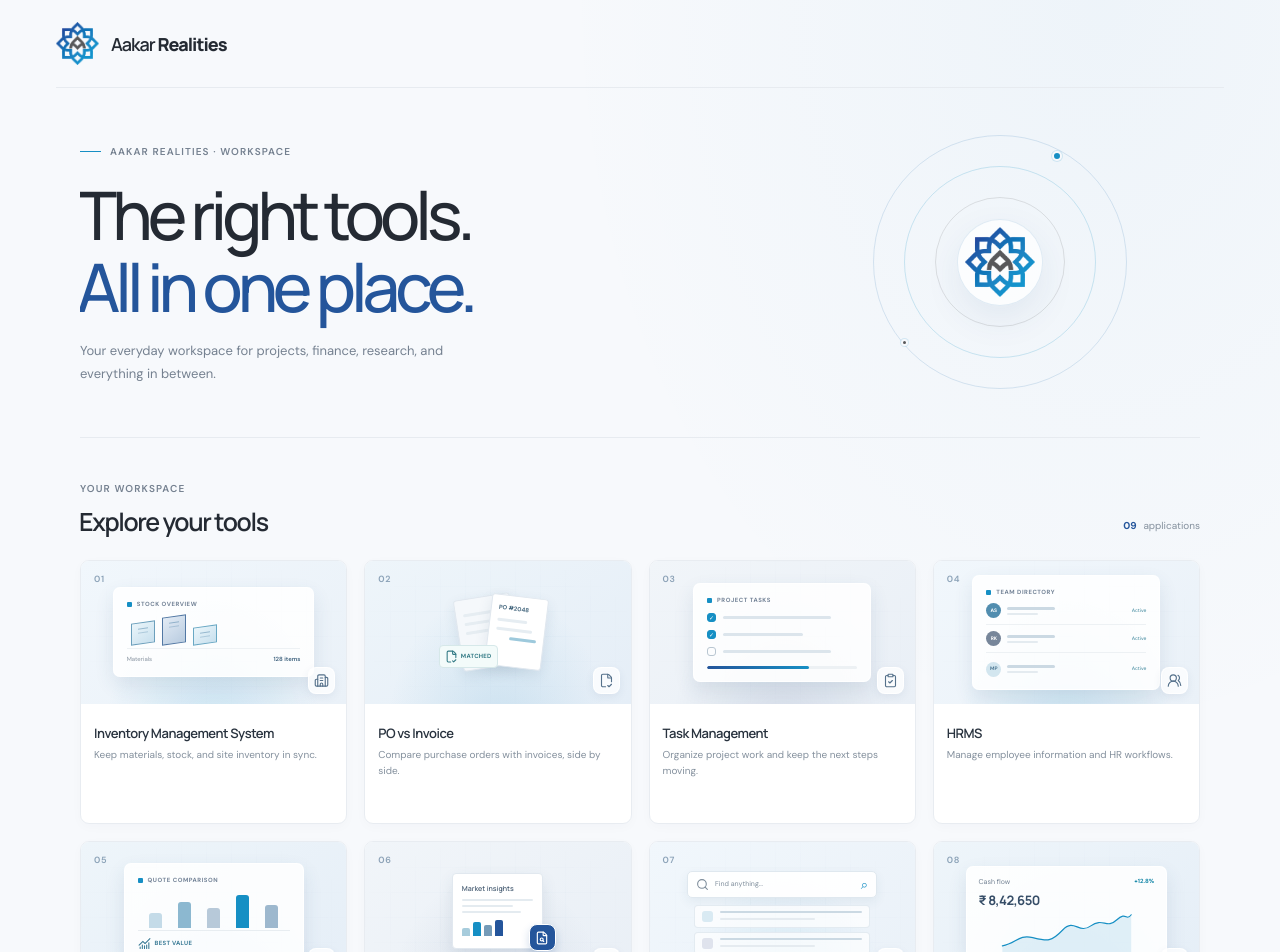
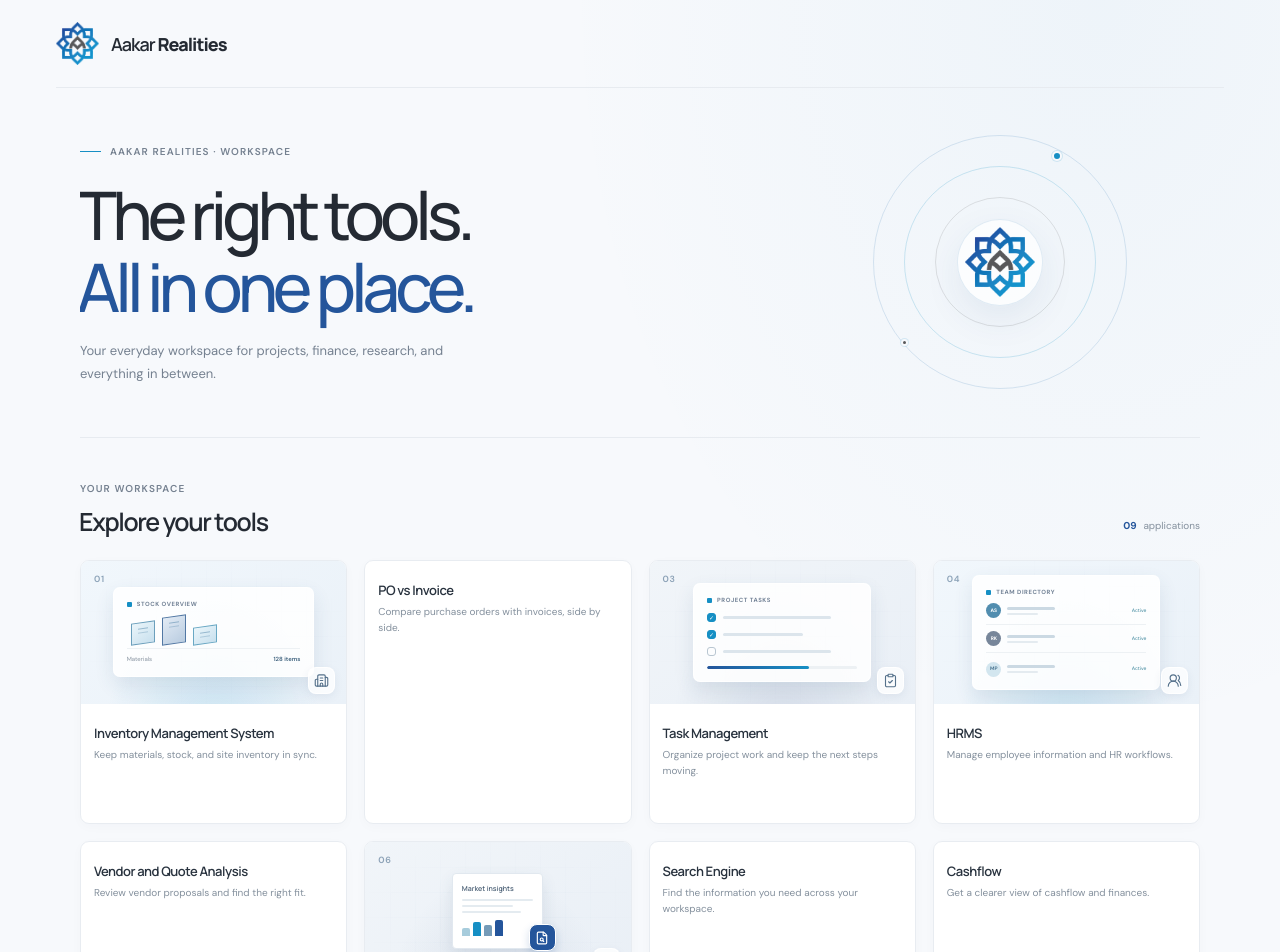
Before and after one commit to Aakar-Realities/Landing-page, a React (Vite) app: page / in a window 1280 px wide. Shown: the top 952 px of the page. Built offline with nearby package versions, Linux system fonts and the light colour scheme.

Commit message:
Updated tool list

```diff
--- a/src/ToolsDashboard.jsx
+++ b/src/ToolsDashboard.jsx
@@ -23,7 +23,6 @@ const tools = [
     description: "Compare purchase orders with invoices, side by side.",
     url: "https://povsinvoice-comparator.ai.studio/",
     icon: FileCheck2,
-    visual: "invoice",
   },
   {
     name: "Task Management",
@@ -44,7 +43,6 @@ const tools = [
     description: "Review vendor proposals and find the right fit.",
     url: "https://vendorandquotationanalysis.ai.studio",
     icon: ChartNoAxesCombined,
-    visual: "vendors",
   },
   {
     name: "Research Tool",
@@ -58,14 +56,12 @@ const tools = [
     description: "Find the information you need across your workspace.",
     url: "https://ai-search-os.ai.studio/",
     icon: Search,
-    visual: "search",
   },
   {
     name: "Cashflow",
     description: "Get a clearer view of cashflow and finances.",
     url: "https://cashflowaakar.ai.studio/",
     icon: Wallet,
-    visual: "cashflow",
   },
   {
     name: "E-Court Reminder Dashboard",
@@ -88,6 +84,7 @@ function ToolCard({ tool, index }) {
       aria-label={`Open ${tool.name} in a new tab`}
       style={{ "--card-index": index }}
     >
+      {tool.visual && (
         <div className={`tool-visual tool-visual--${tool.visual}`}>
           <div className={`thumbnail-scene thumbnail-scene--${tool.visual}`} aria-hidden="true">
             {tool.visual === "inventory" && (
@@ -97,17 +94,6 @@ function ToolCard({ tool, index }) {
                   <i /><i /><i />
                 </div>
                 <div className="preview-foot"><span>Materials</span><b>128 items</b></div>
-            </div>
-          )}
-          {tool.visual === "invoice" && (
-            <div className="invoice-preview">
-              <div className="invoice-sheet invoice-sheet--back">
-                <span /><span /><span />
-              </div>
-              <div className="invoice-sheet invoice-sheet--front">
-                <b>PO #2048</b><span /><span /><span className="invoice-total" />
-              </div>
-              <div className="match-stamp"><FileCheck2 size={13} /> MATCHED</div>
               </div>
             )}
             {tool.visual === "tasks" && (
@@ -139,15 +125,6 @@ function ToolCard({ tool, index }) {
                 </div>
               </div>
             )}
-          {tool.visual === "vendors" && (
-            <div className="vendors-preview">
-              <div className="preview-heading"><span /> QUOTE COMPARISON</div>
-              <div className="vendor-chart">
-                <i /><i /><i /><i /><i />
-              </div>
-              <div className="vendor-score"><ChartNoAxesCombined size={13} /> BEST VALUE</div>
-            </div>
-          )}
             {tool.visual === "research" && (
               <div className="research-preview">
                 <div className="research-page">
@@ -155,23 +132,6 @@ function ToolCard({ tool, index }) {
                   <div className="research-bars"><i /><i /><i /><i /></div>
                 </div>
                 <div className="research-note"><FileSearch size={14} /></div>
-            </div>
-          )}
-          {tool.visual === "search" && (
-            <div className="search-preview">
-              <div className="search-field"><Search size={13} /><span>Find anything...</span><b>⌕</b></div>
-              <div className="search-result"><i /><span /><span /></div>
-              <div className="search-result search-result--second"><i /><span /><span /></div>
-            </div>
-          )}
-          {tool.visual === "cashflow" && (
-            <div className="cashflow-preview">
-              <div className="cashflow-top"><span>Cash flow</span><b>+12.8%</b></div>
-              <div className="cashflow-amount">₹ 8,42,650</div>
-              <svg viewBox="0 0 220 70" role="presentation">
-                <path className="cashflow-fill" d="M0 56 C24 52 27 36 52 42 S83 50 103 29 S130 37 151 22 S178 28 195 12 S211 15 220 3 V70 H0Z" />
-                <path className="cashflow-line" d="M0 56 C24 52 27 36 52 42 S83 50 103 29 S130 37 151 22 S178 28 195 12 S211 15 220 3" />
-              </svg>
               </div>
             )}
             {tool.visual === "reminders" && (
@@ -190,6 +150,7 @@ function ToolCard({ tool, index }) {
           </span>
           <span className="visual-index">{String(index + 1).padStart(2, "0")}</span>
         </div>
+      )}
       <div className="tool-info">
         <div className="tool-info-copy">
           <h2>{tool.name}</h2>
```
Lines whose indentation alone changed are shown as unchanged.
